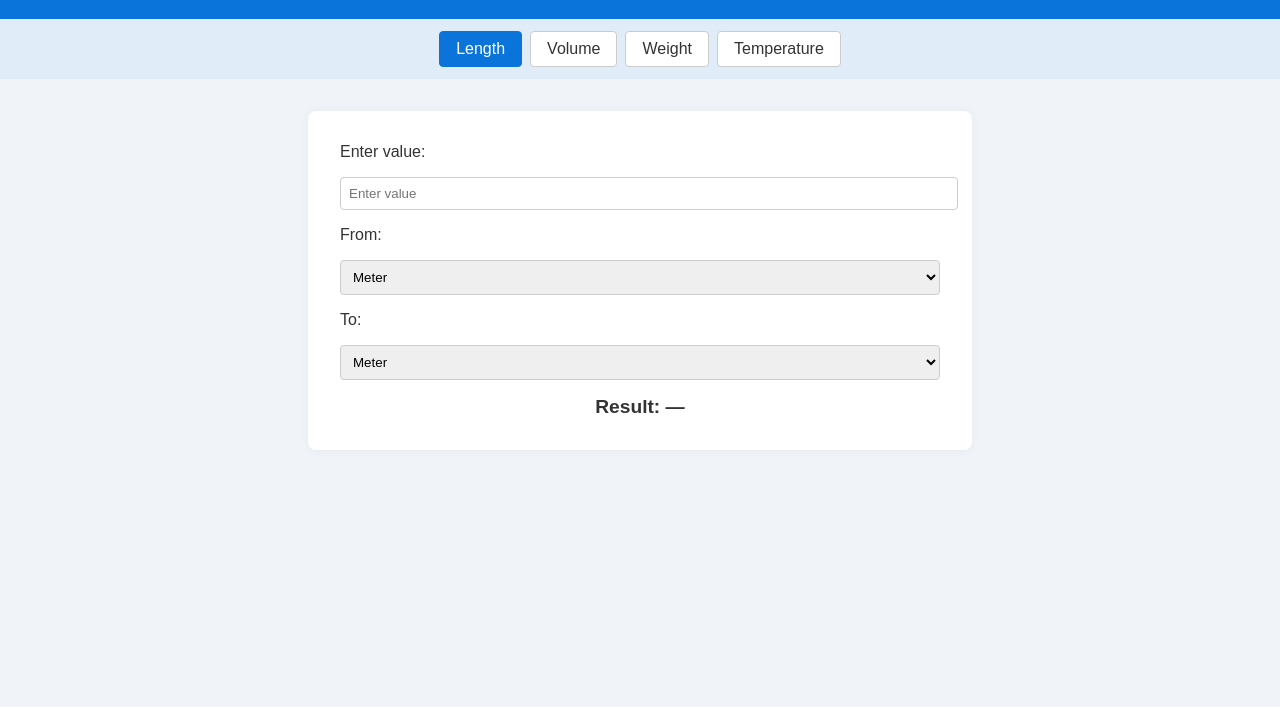
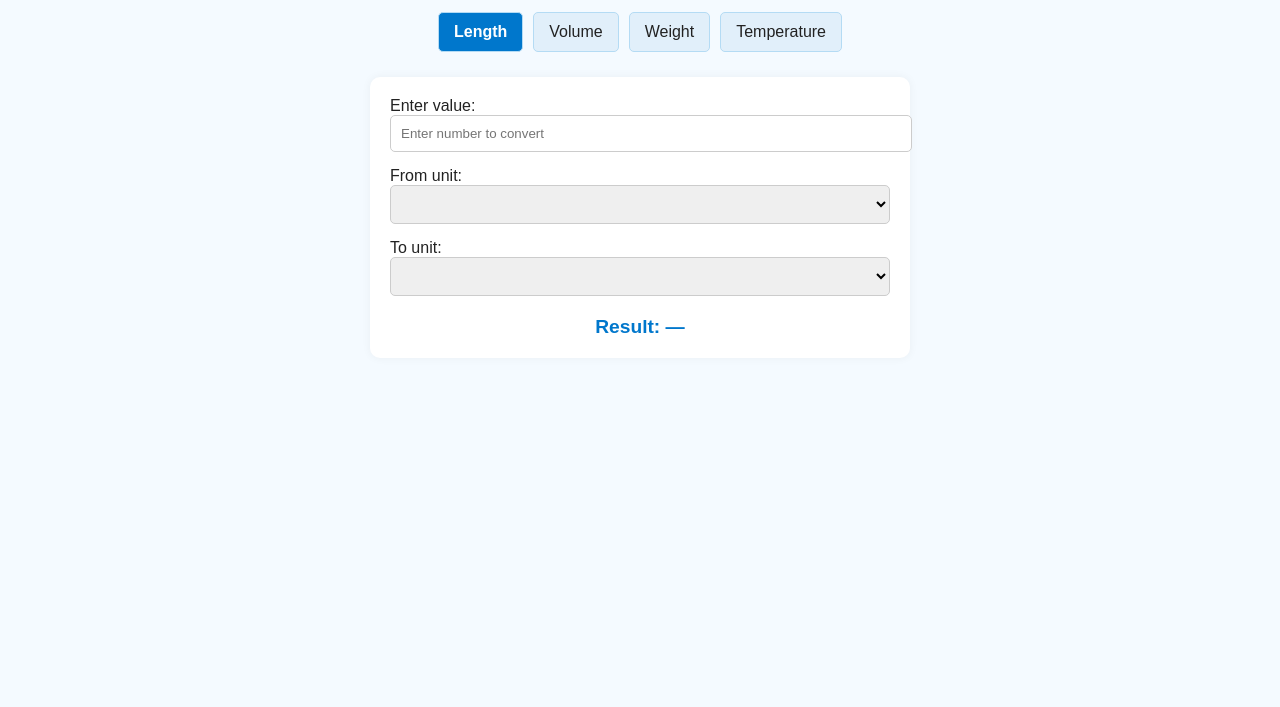
Before and after one commit to cthedj/UnitConveter, a plain HTML site: page index.html in a window 1280 px wide. Shown: the part 93-800 px from the top of the page. Drawn offline with Linux system fonts and the light colour scheme.

Commit message:
Update index.html

```diff
--- a/index.html
+++ b/index.html
@@ -1,145 +1,95 @@
 <!DOCTYPE html>
 <html lang="en">
 <head>
-  <meta charset="UTF-8">
-  <meta name="viewport" content="width=device-width, initial-scale=1.0">
-  <title>Unit Converter</title>
+  <meta charset="UTF-8" />
+  <meta name="viewport" content="width=device-width, initial-scale=1.0"/>
+  <title>Universal Unit Converter</title>
   <style>
     body {
       font-family: Arial, sans-serif;
-      background-color: #f0f4f8;
-      color: #333;
+      background-color: #f4faff;
+      color: #222;
       margin: 0;
-      padding: 0;
+      padding: 20px;
     }
-
-    header {
-      background-color: #0a74da;
-      color: white;
-      padding: 1rem;
+    h1 {
       text-align: center;
+      color: #0077cc;
     }
-
     .tabs {
       display: flex;
       flex-wrap: wrap;
       justify-content: center;
-      background-color: #e0ecf8;
-      padding: 0.5rem;
+      margin-bottom: 20px;
     }
-
     .tab {
-      background: #ffffff;
-      border: 1px solid #ccc;
-      padding: 0.5rem 1rem;
-      margin: 0.25rem;
+      padding: 10px 15px;
+      margin: 5px;
+      background-color: #e1effa;
+      border-radius: 5px;
       cursor: pointer;
-      border-radius: 4px;
+      border: 1px solid #b4dbf4;
     }
-
     .tab.active {
-      background-color: #0a74da;
+      background-color: #0077cc;
       color: white;
-      border-color: #0a74da;
+      font-weight: bold;
     }
-
     .converter {
-      max-width: 600px;
-      margin: 2rem auto;
+      max-width: 500px;
+      margin: auto;
       background: white;
-      padding: 2rem;
-      border-radius: 8px;
+      padding: 20px;
+      border-radius: 10px;
       box-shadow: 0 0 10px rgba(0,0,0,0.05);
     }
-
-    .converter label,
-    .converter select,
-    .converter input {
-      display: block;
+    .form-group {
+      margin-bottom: 15px;
+    }
+    select, input {
       width: 100%;
-      margin-bottom: 1rem;
+      padding: 10px;
+      border: 1px solid #ccc;
+      border-radius: 5px;
     }
-
-    .converter select, .converter input {
-      padding: 0.5rem;
-      border: 1px solid #ccc;
-      border-radius: 4px;
-    }
-
-    .result {
+    #result {
+      margin-top: 20px;
+      font-size: 1.2em;
       font-weight: bold;
-      font-size: 1.2rem;
       text-align: center;
-      margin-top: 1rem;
+      color: #0077cc;
     }
   </style>
 </head>
 <body>
-
-  <header>
-    <h1>Universal Unit Converter</h1>
-  </header>
+  <h1>Universal Unit Converter</h1>
 
   <div class="tabs">
     <div class="tab active" data-category="length">Length</div>
     <div class="tab" data-category="volume">Volume</div>
     <div class="tab" data-category="weight">Weight</div>
     <div class="tab" data-category="temperature">Temperature</div>
-    <!-- Add more tabs as needed -->
   </div>
 
-  <div class="converter" id="converter">
-    <label for="inputValue">Enter value:</label>
-    <input type="number" id="inputValue" placeholder="Enter value" />
+  <div class="converter">
+    <div class="form-group">
+      <label for="inputValue">Enter value:</label>
+      <input type="number" id="inputValue" placeholder="Enter number to convert" />
+    </div>
 
-    <label for="fromUnit">From:</label>
-    <select id="fromUnit"></select>
+    <div class="form-group">
+      <label for="fromUnit">From unit:</label>
+      <select id="fromUnit"></select>
+    </div>
 
-    <label for="toUnit">To:</label>
-    <select id="toUnit"></select>
+    <div class="form-group">
+      <label for="toUnit">To unit:</label>
+      <select id="toUnit"></select>
+    </div>
 
-    <div class="result" id="result">Result: —</div>
+    <div id="result">Result: —</div>
   </div>
 
-  <script>
-    const unitData = {
-      length: ['Meter', 'Kilometer', 'Centimeter', 'Millimeter', 'Inch', 'Foot', 'Yard', 'Mile'],
-      volume: ['Liter', 'Milliliter', 'Cubic Meter', 'Cubic Inch', 'Gallon', 'Quart'],
-      weight: ['Gram', 'Kilogram', 'Milligram', 'Pound', 'Ounce'],
-      temperature: ['Celsius', 'Fahrenheit', 'Kelvin']
-    };
-
-    const tabs = document.querySelectorAll('.tab');
-    const fromSelect = document.getElementById('fromUnit');
-    const toSelect = document.getElementById('toUnit');
-
-    function populateUnits(category) {
-      fromSelect.innerHTML = '';
-      toSelect.innerHTML = '';
-      unitData[category].forEach(unit => {
-        const option1 = document.createElement('option');
-        option1.value = unit;
-        option1.textContent = unit;
-
-        const option2 = option1.cloneNode(true);
-
-        fromSelect.appendChild(option1);
-        toSelect.appendChild(option2);
-      });
-    }
-
-    tabs.forEach(tab => {
-      tab.addEventListener('click', () => {
-        tabs.forEach(t => t.classList.remove('active'));
-        tab.classList.add('active');
-        const category = tab.dataset.category;
-        populateUnits(category);
-      });
-    });
-
-    // Initialize with default category
-    populateUnits('length');
-  </script>
-
+  <script src="script.js"></script>
 </body>
 </html>
```
